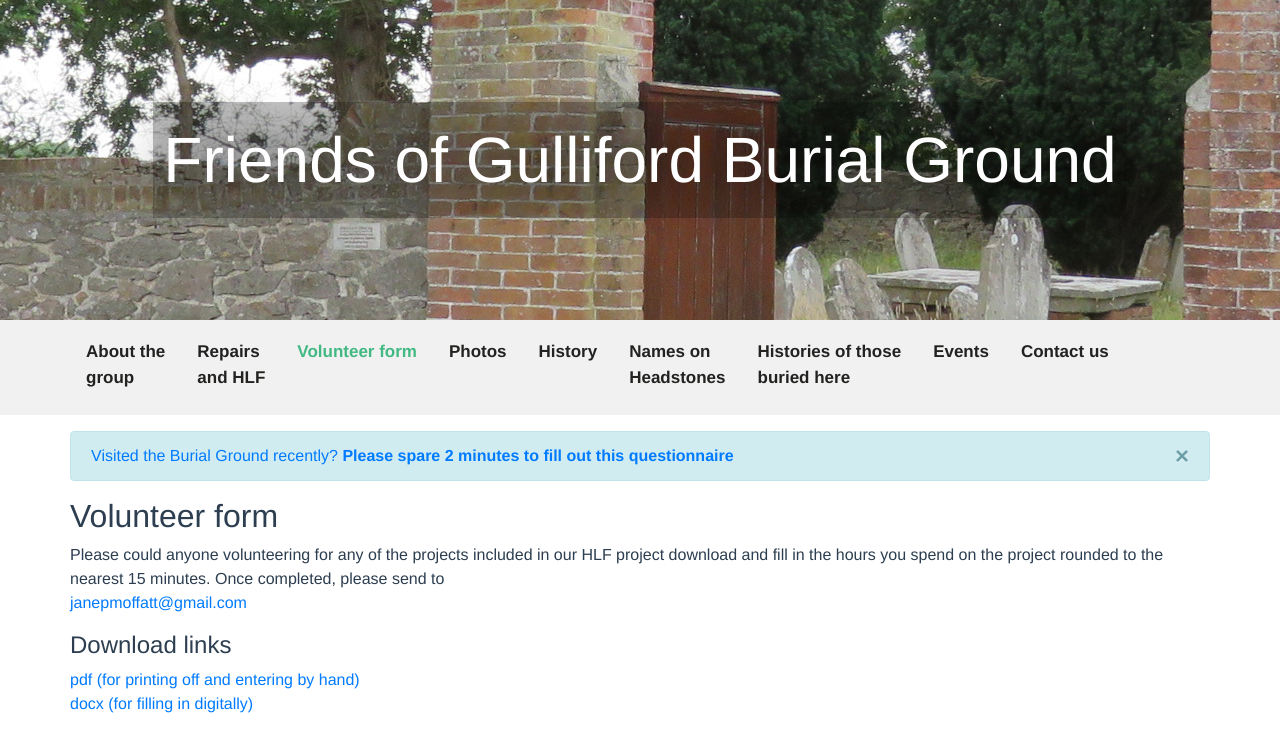
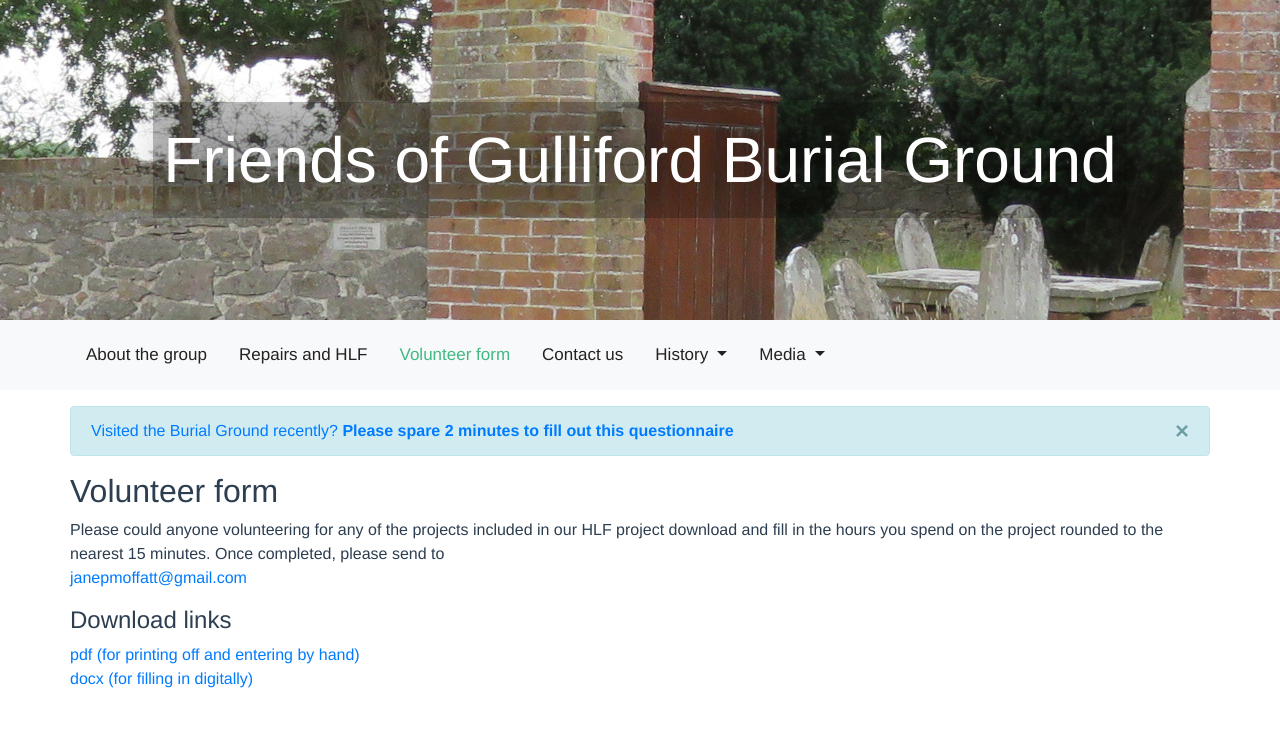
Before and after one commit to ElliotMoffatt/GraveyardWebsiteInVue, a Vue app: page /Volunteer in a window 1280 px wide. Shown: the top 752 px of the page. Built offline with nearby package versions, Linux system fonts and the light colour scheme.

Commit message:
new page and menu

```diff
--- a/package.json
+++ b/package.json
@@ -8,10 +8,10 @@
     "lint": "vue-cli-service lint"
   },
   "dependencies": {
+    "core-js": "^3.6.5",
+    "jquery": "^3.6.0",
     "@popperjs/core": "^2.9.2",
     "bootstrap": "^5.0.0-beta3",
-    "core-js": "^3.6.5",
-    "jquery": "^3.6.0",
     "vue": "^3.0.0",
     "vue-router": "^4.0.0-0",
     "vuex": "^4.0.0-0"
--- a/public/index.html
+++ b/public/index.html
@@ -9,10 +9,9 @@
 
     <script src="https://code.jquery.com/jquery-3.2.1.slim.min.js" integrity="sha384-KJ3o2DKtIkvYIK3UENzmM7KCkRr/rE9/Qpg6aAZGJwFDMVNA/GpGFF93hXpG5KkN" crossorigin="anonymous"></script>
     <script src="https://cdnjs.cloudflare.com/ajax/libs/popper.js/1.12.9/umd/popper.min.js" integrity="sha384-ApNbgh9B+Y1QKtv3Rn7W3mgPxhU9K/ScQsAP7hUibX39j7fakFPskvXusvfa0b4Q" crossorigin="anonymous"></script>
+    <script src="https://maxcdn.bootstrapcdn.com/bootstrap/4.0.0/js/bootstrap.min.js" integrity="sha384-JZR6Spejh4U02d8jOt6vLEHfe/JQGiRRSQQxSfFWpi1MquVdAyjUar5+76PVCmYl" crossorigin="anonymous"></script>
+
     <link rel="stylesheet" href="https://maxcdn.bootstrapcdn.com/bootstrap/4.0.0/css/bootstrap.min.css" integrity="sha384-Gn5384xqQ1aoWXA+058RXPxPg6fy4IWvTNh0E263XmFcJlSAwiGgFAW/dAiS6JXm" crossorigin="anonymous">
-
-
-
 
 </head>
 <body>
--- a/src/App.vue
+++ b/src/App.vue
@@ -1,4 +1,5 @@
 <template>
+
     <HeroSection></HeroSection>
     <NavBar></NavBar>
     <Alert></Alert>
--- a/src/components/NavBar.vue
+++ b/src/components/NavBar.vue
@@ -1,43 +1,61 @@
 <template>
-    <nav id="nav" class="navbar navbar-default nav-pills mb-3">
+    <nav id="nav" class="navbar navbar-expand-lg navbar-light bg-light mb-3" style="z-index:1000">
         <div class="container p-0">
-            <router-link to="/about">{{'About the\ngroup'}}</router-link>
+            <button class="navbar-toggler" type="button" data-toggle="collapse" data-target="#navbarNavDropdown" aria-controls="navbarNavDropdown" aria-expanded="false" aria-label="Toggle navigation">
+                <span class="navbar-toggler-icon"></span>
+            </button>
+            <div class="collapse navbar-collapse" id="navbarNavDropdown">
+                <ul class="navbar-nav  mr-auto">
+                    <li class="nav-item">
+                        <router-link to="/about">About the group</router-link>
+                    </li>
+                    <li class="nav-item">
+                        <router-link to="/Repairs">Repairs and HLF</router-link>
+                    </li>
+                    <li class="nav-item">
+                        <router-link to="/Volunteer">Volunteer form</router-link>
+                    </li>
+                    <li class="nav-item">
+                        <router-link to="/ContactUs">Contact us</router-link>
+                    </li>
 
-            <router-link to="/Repairs">{{'Repairs\nand HLF'}}</router-link>
+                    <li class="nav-item dropdown">
+                        <a class="nav-link dropdown-toggle" href="#" id="historyNavbarDropdownMenuLink" data-toggle="dropdown" aria-haspopup="true" aria-expanded="false">
+                            History
+                        </a>
+                        <div class="dropdown-menu" aria-labelledby="historyNavbarDropdownMenuLink">
+                            <router-link to="/History">History of the Burial Ground</router-link>
+                            <br />
+                            <router-link to="/Headstones">Names on Headstones</router-link>
+                            <br />
+                            <router-link to="/HistoriesOfBuried">Histories of those buried here</router-link>
+                        </div>
+                    </li>
 
-            <router-link to="/Volunteer">Volunteer form</router-link>
-
+                    <li class="nav-item dropdown">
+                        <a class="nav-link dropdown-toggle" href="#" id="mediaNavbarDropdownMenuLink" data-toggle="dropdown" aria-haspopup="true" aria-expanded="false">
+                            Media
+                        </a>
+                        <div class="dropdown-menu" aria-labelledby="mediaNavbarDropdownMenuLink">
                             <router-link to="/Photos">Photos</router-link>
-
-            <router-link to="/History">History</router-link>
-
-            <router-link to="/Headstones">{{'Names on\nHeadstones'}}</router-link>
-
-            <router-link to="/HistoriesOfBuried">{{'Histories of those\nburied here'}}</router-link>
-
-            <router-link to="/Events">Events</router-link>
-
-            <router-link to="/ContactUs">Contact us</router-link>
+                            <br />
+                            <router-link to="/Videos">Videos</router-link>
                         </div>
-
+                    </li>
+                </ul>
+            </div>
+        </div>
 
     </nav>
 </template>
 
 <style scoped>
     #nav {
-        padding: 5px;
-        justify-content: center;
         background-color: rgba(200,200,200,0.25);
         position: sticky;
     }
 
-    #nav > div{
-        justify-content:start;
-    }
-
     #nav a {
-            font-weight: bolder;
         color: #232221;
         text-decoration: none;
         float: left;
@@ -47,9 +65,6 @@
         padding: 14px 16px;
         transition: 0.3s;
         font-size: 17px;
-            overflow: hidden;
-            height: 5em;
-            white-space: pre-wrap
     }
 
             #nav a::before {
@@ -63,4 +78,10 @@
             #nav a:hover {
                 color: #42b983;
             }
+
+    @media(max-width: 991px){
+        .navbar-nav .dropdown-menu{
+            float: left;
+        }
+    }
 </style>
--- a/src/main.js
+++ b/src/main.js
@@ -3,4 +3,4 @@ import App from './App.vue'
 import router from './router'
 import store from './store'
 
-createApp(App).use(store).use(router).mount('#app')
+createApp(App).use(store).use(router).mount('#app');
--- a/src/router/index.js
+++ b/src/router/index.js
@@ -16,6 +16,11 @@ const routes = [
         path: '/Volunteer',
         name: 'Volunteer',
         component: () => import(/* webpackChunkName: "volunteer" */ '../views/Volunteer.vue')
+    },
+    {
+        path: '/Videos',
+        name: 'Videos',
+        component: () => import(/* webpackChunkName: "videos" */ '../views/Videos.vue')
     },
     {
         path: '/Photos',
--- /dev/null
+++ b/src/views/Videos.vue
@@ -0,0 +1,18 @@
+<template>
+    <div id="videos" style="display:inline;" class="tabcontent">
+        <div class="row mb-5">
+            <div class="col">
+                <h2>Videos</h2>
+            </div>
+        </div>
+        <div class="row">
+            <div class="col">
+                <h4>What the Fort!</h4>
+                <p>Our friends over at What the Fort! have produced this video about the burial ground</p>
+            </div>
+            <div class="col">
+                <iframe width="560" height="315" src="https://www.youtube-nocookie.com/embed/Gl09leMnNyI" title="YouTube video player" frameborder="0" allow="accelerometer; autoplay; clipboard-write; encrypted-media; gyroscope; picture-in-picture" allowfullscreen></iframe>
+            </div>
+        </div>
+    </div>
+</template>
--- /dev/null
+++ b/vue.config.js
@@ -0,0 +1,13 @@
+const webpack = require('webpack')
+module.exports = {
+    configureWebpack: {
+        plugins: [
+            new webpack.ProvidePlugin({
+                $: 'jquery',
+                jquery: 'jquery',
+                'window.jQuery': 'jquery',
+                jQuery: 'jquery'
+            })
+        ]
+    },
+}
```
Lines whose indentation alone changed are shown as unchanged.
